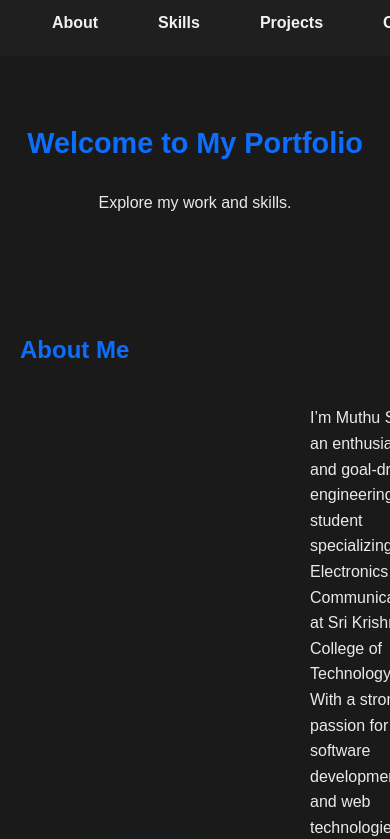
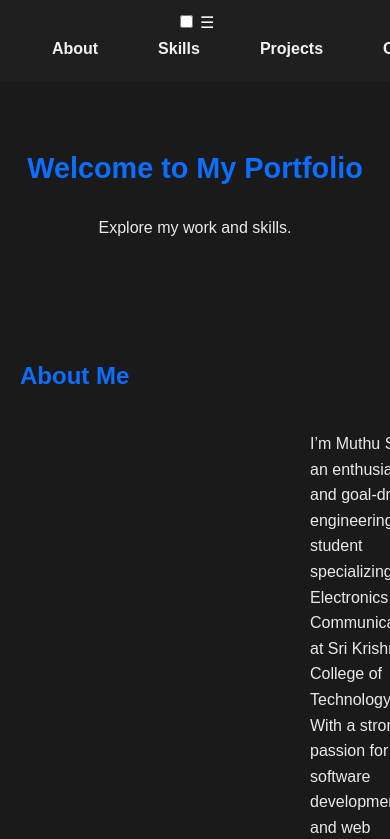
Before and after one commit to sp-muthu10/Personal-Portfolio, a plain HTML site: page index.html in a window 390 px wide. Shown: the part 88-927 px from the top of the page. Drawn offline with Linux system fonts and the light colour scheme.

Commit message:
Update index.html
To make it responsive

```diff
--- a/index.html
+++ b/index.html
@@ -11,8 +11,10 @@
 </head>
 <body>
    <header class="header">
-        <h2 class="title"> Muthu SP</h2>
-        <nav>
+  <h2 class="title">Muthu SP</h2>
+  <nav class="nav">
+    <input type="checkbox" id="menu-toggle" class="menu-toggle">
+    <label for="menu-toggle" class="menu-icon">&#9776;</label>
     <ul class="nav-links">
       <li><a href="#home">Home</a></li>
       <li><a href="#about">About</a></li>
@@ -22,6 +24,7 @@
     </ul>
   </nav>
 </header>
+
     <section id="home" class="home">
         <center>
             <big>
```
Lines whose indentation alone changed are shown as unchanged.
